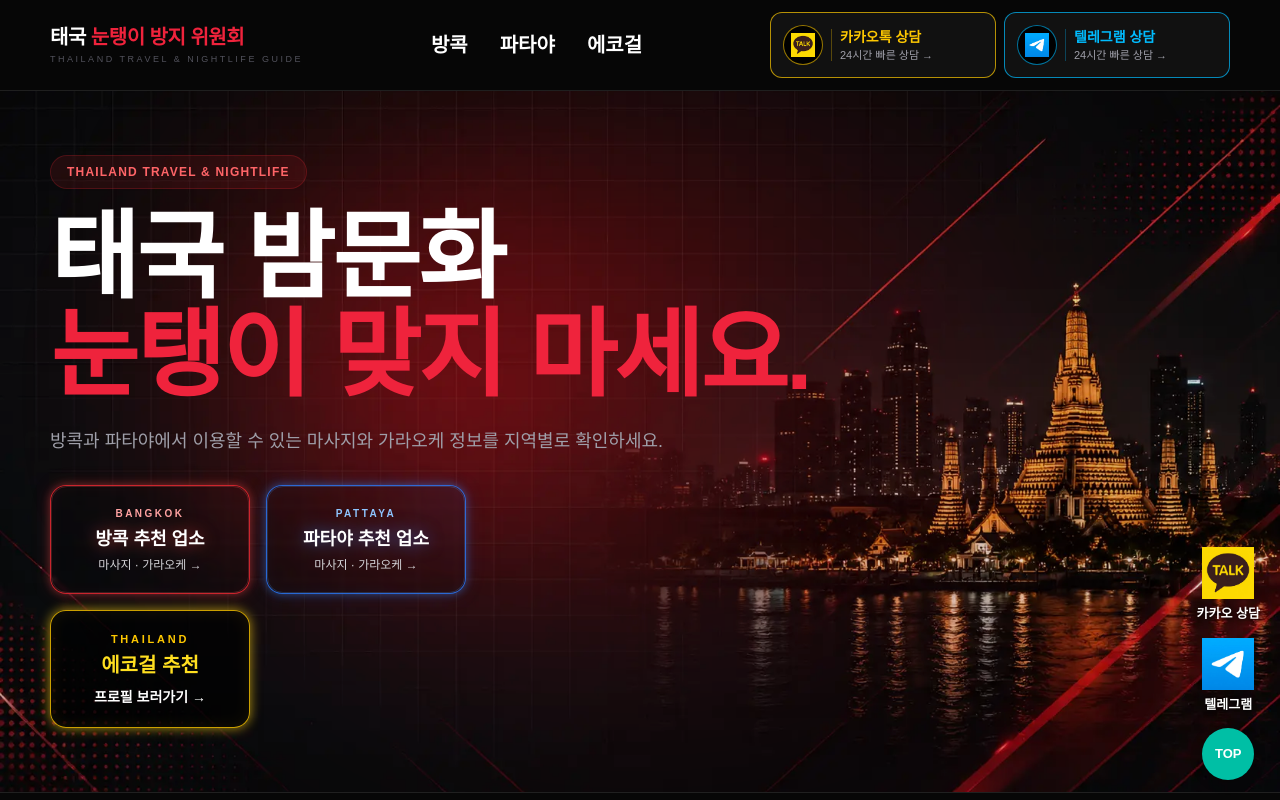
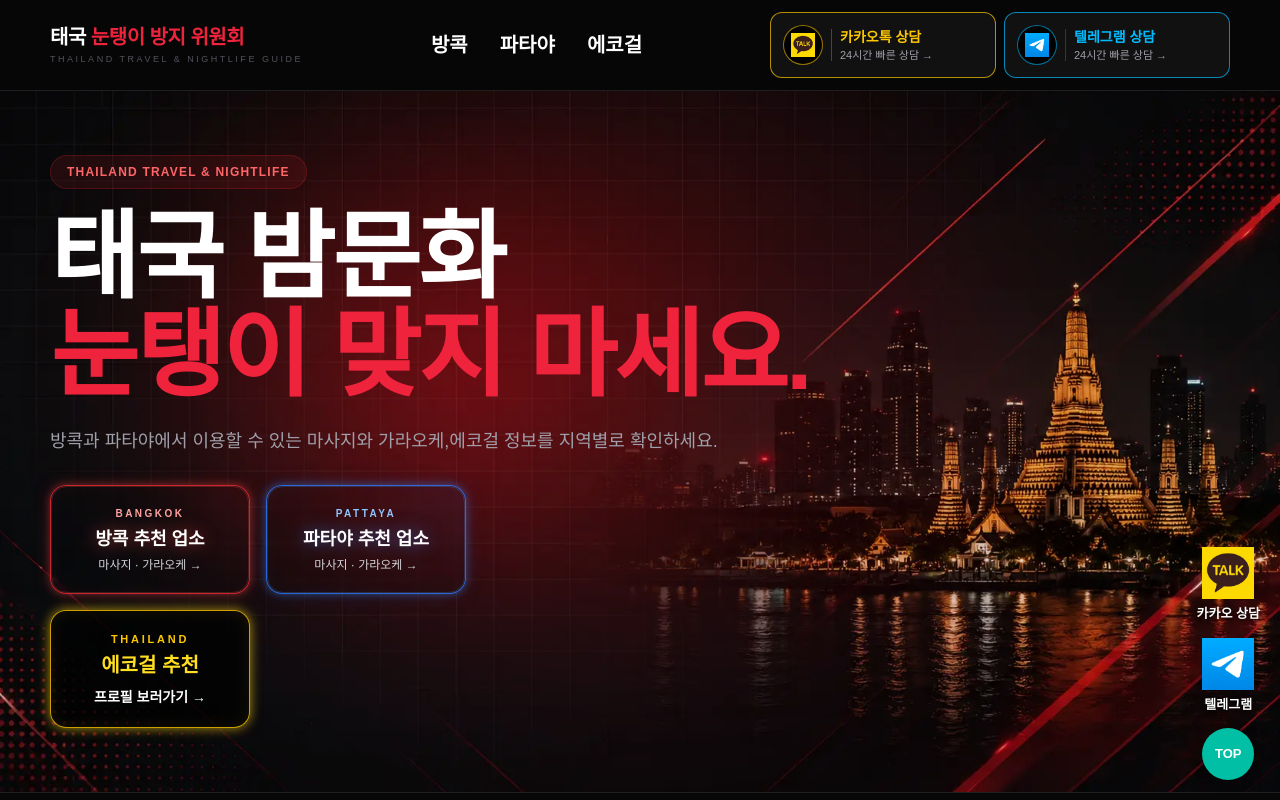
Before and after one commit to vietnam-nightlife/thailand-nightlife, a Next.js app: page / in a window 1280 px wide. Shown: the top 800 px of the page. Built offline with nearby package versions, Linux system fonts and the light colour scheme.

Commit message:
Update page.tsx

```diff
--- a/app/page.tsx
+++ b/app/page.tsx
@@ -10,9 +10,9 @@ import mobileBgImage from "../thailand-mobile.webp";
 import type { Metadata } from "next";
 
 export const metadata: Metadata = {
-  title: "태국 밤문화 가이드 | 방콕·파타야",
+  title: "태국 밤문화 가이드 | 방콕·파타야·에코걸",
   description:
-    "방콕과 파타야의 마사지와 가라오케 정보를 지역별로 확인하세요.",
+    "방콕과 파타야의 마사지와 가라오케,에코걸 정보를 지역별로 확인하세요.",
 };
 
 export default function Home() {
@@ -65,7 +65,7 @@ export default function Home() {
 
             {/* 설명 */}
             <p className="mt-5 max-w-2xl text-base leading-8 text-white md:text-zinc-400 md:text-lg">
-              방콕과 파타야에서 이용할 수 있는 마사지와 가라오케 정보를
+              방콕과 파타야에서 이용할 수 있는 마사지와 가라오케,에코걸 정보를
               지역별로 확인하세요.
             </p>
 
```
